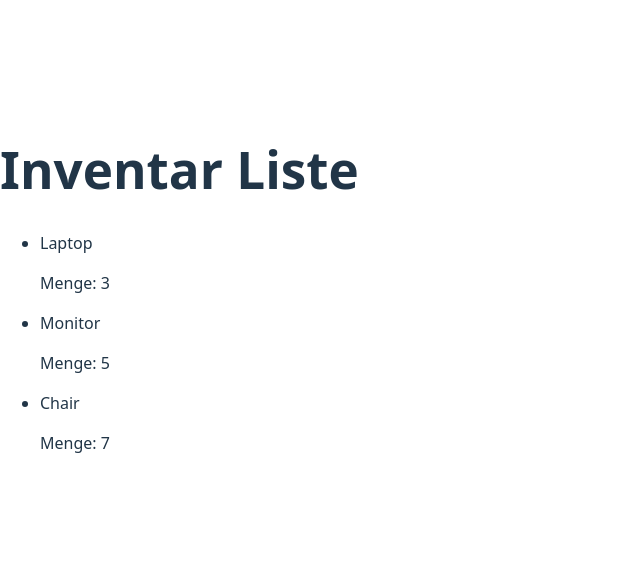
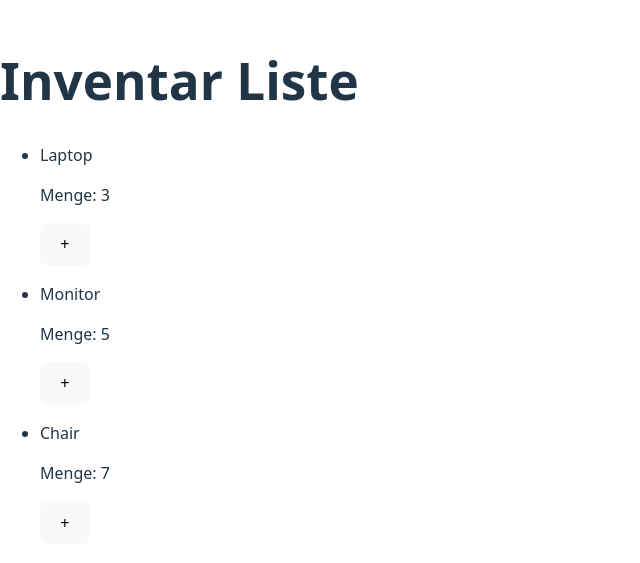
Before and after one commit to khanlifts/inventory-kata, a React (Vite) app: page / in a window 1280 px wide. Shown: the part 111-674 px from the top of the page, without its empty margins (0-640 px from the left). Built offline with nearby package versions, Linux system fonts and the light colour scheme.

Commit message:
Stufe 2:  add increaseQuantity handler

```diff
--- a/src/App.tsx
+++ b/src/App.tsx
@@ -9,10 +9,15 @@ function App() {
     { id: 3, name: 'Monitor', quantity: 5 },
     { id: 5, name: 'Chair', quantity: 7 }
   ])
+
+  const increaseQuantity = (id: number) => {
+    setItems(prev => prev.map(item => item.id === id ? { ...item, quantity: item.quantity + 1 } : item))
+  }
+
   return (
     <div>
       <h1>Inventar Liste</h1>
-      <InventoryList items={items}/>
+      <InventoryList items={items} onIncreaseQuantity={increaseQuantity}/>
     </div>
   )
 }
--- a/src/components/InventoryList.tsx
+++ b/src/components/InventoryList.tsx
@@ -1,6 +1,9 @@
-import type { InventoryListProps } from "../utilities/interfaces.ts";
+import type { Item } from "../utilities/interfaces.ts";
 
-export default function InventoryList({ items }: InventoryListProps) {
+export default function InventoryList(
+  { items, onIncreaseQuantity }:
+  { items: Item[], onIncreaseQuantity: (id: number) => void }
+) {
   return (
     <div>
       <ul>
@@ -8,6 +11,7 @@ export default function InventoryList({ items }: InventoryListProps) {
           <li key={item.id}>
             <p>{item.name}</p>
             <p>Menge: {item.quantity}</p>
+            <button onClick={() => onIncreaseQuantity(item.id)}>+</button>
           </li>
         ))}
       </ul>
--- a/src/utilities/interfaces.ts
+++ b/src/utilities/interfaces.ts
@@ -3,7 +3,3 @@ export interface Item {
   name: string;
   quantity: number;
 }
-
-export interface InventoryListProps {
-  items: Item[]
-}
```
